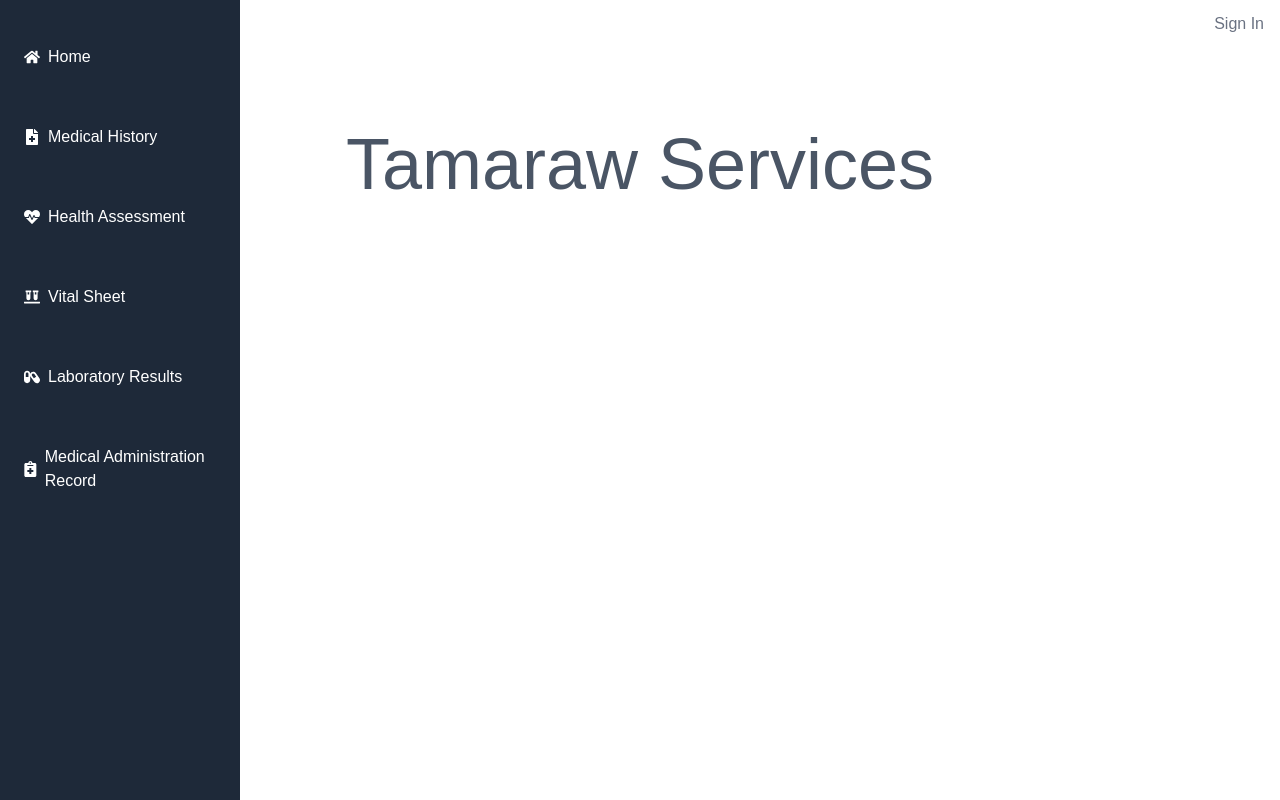
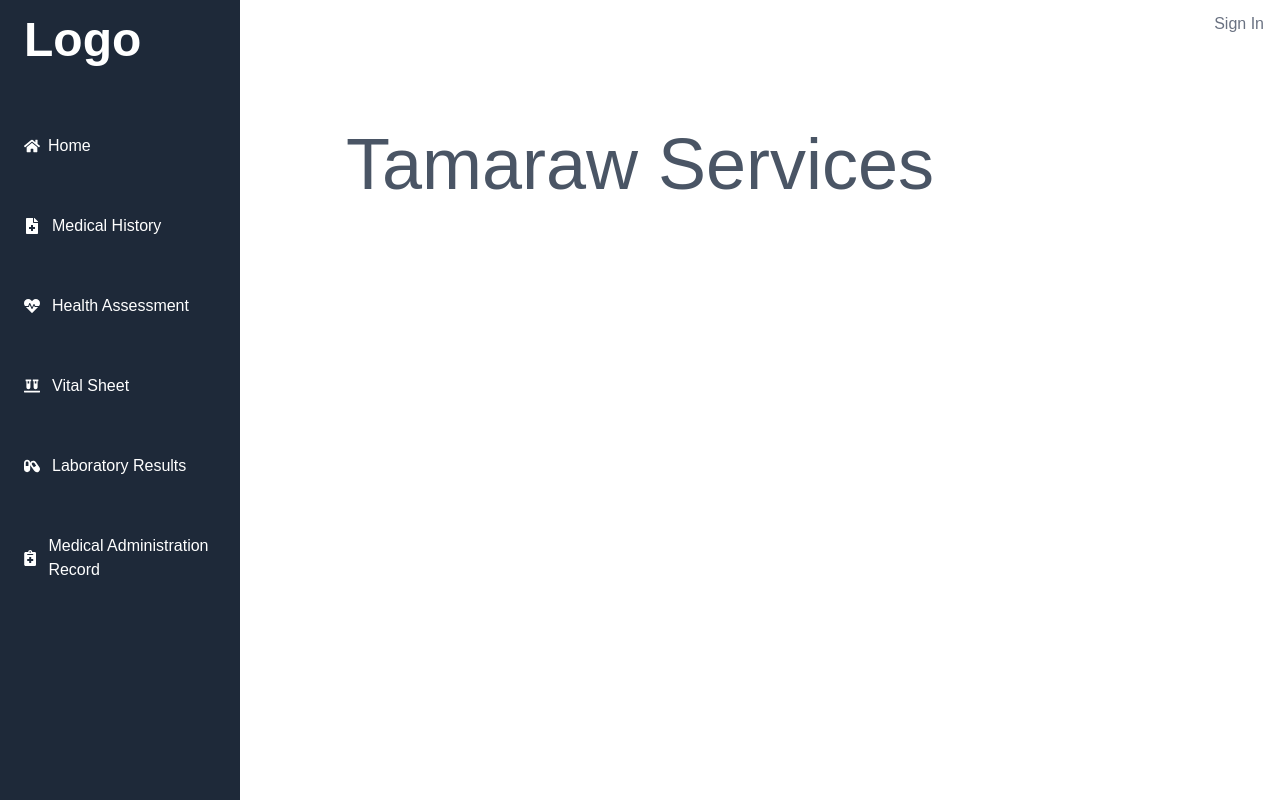
Before and after one commit to JoeyCollado/ehr, a Next.js app: page /pages/home in a window 1280 px wide. Built offline with nearby package versions, Linux system fonts and the light colour scheme; no server answers.

Commit message:
navbar improvement2

```diff
--- a/app/components/Navbar.tsx
+++ b/app/components/Navbar.tsx
@@ -4,28 +4,29 @@ import { FaHome, FaHeartbeat, FaFileMedical, FaVials, FaCapsules, FaNotesMedical
 const Navbar = () => {
   return (
     <div className="bg-gray-800 text-white w-60 h-screen fixed p-4">
-      <ul className="space-y-10 mt-[10%]">
+      <span className='font-bold text-5xl ml-2'>Logo</span>
+      <ul className="space-y-10 mt-[30%]">
         <li className="flex items-center gap-2 hover:bg-gray-700 p-2 rounded-md">
           <FaHome />
           <Link href="/">Home</Link>
         </li>
-        <li className="flex items-center gap-2 hover:bg-gray-700 p-2 rounded-md">
+        <li className="flex items-center gap-3 hover:bg-gray-700 p-2 rounded-md">
           <FaFileMedical />
           <Link href="/">Medical History</Link>
         </li>
-        <li className="flex items-center gap-2 hover:bg-gray-700 p-2 rounded-md">
+        <li className="flex items-center gap-3 hover:bg-gray-700 p-2 rounded-md">
           <FaHeartbeat />
           <Link href="/">Health Assessment</Link>
         </li>
-        <li className="flex items-center gap-2 hover:bg-gray-700 p-2 rounded-md">
+        <li className="flex items-center gap-3 hover:bg-gray-700 p-2 rounded-md">
           <FaVials />
           <Link href="/">Vital Sheet</Link>
         </li>
-        <li className="flex items-center gap-2 hover:bg-gray-700 p-2 rounded-md">
+        <li className="flex items-center gap-3 hover:bg-gray-700 p-2 rounded-md">
           <FaCapsules />
           <Link href="/">Laboratory Results</Link>
         </li>
-        <li className="flex items-center gap-2 hover:bg-gray-700 p-2 rounded-md">
+        <li className="flex items-center gap-3 hover:bg-gray-700 p-2 rounded-md">
           <FaNotesMedical />
           <Link href="/">Medical Administration Record</Link>
         </li>
```
